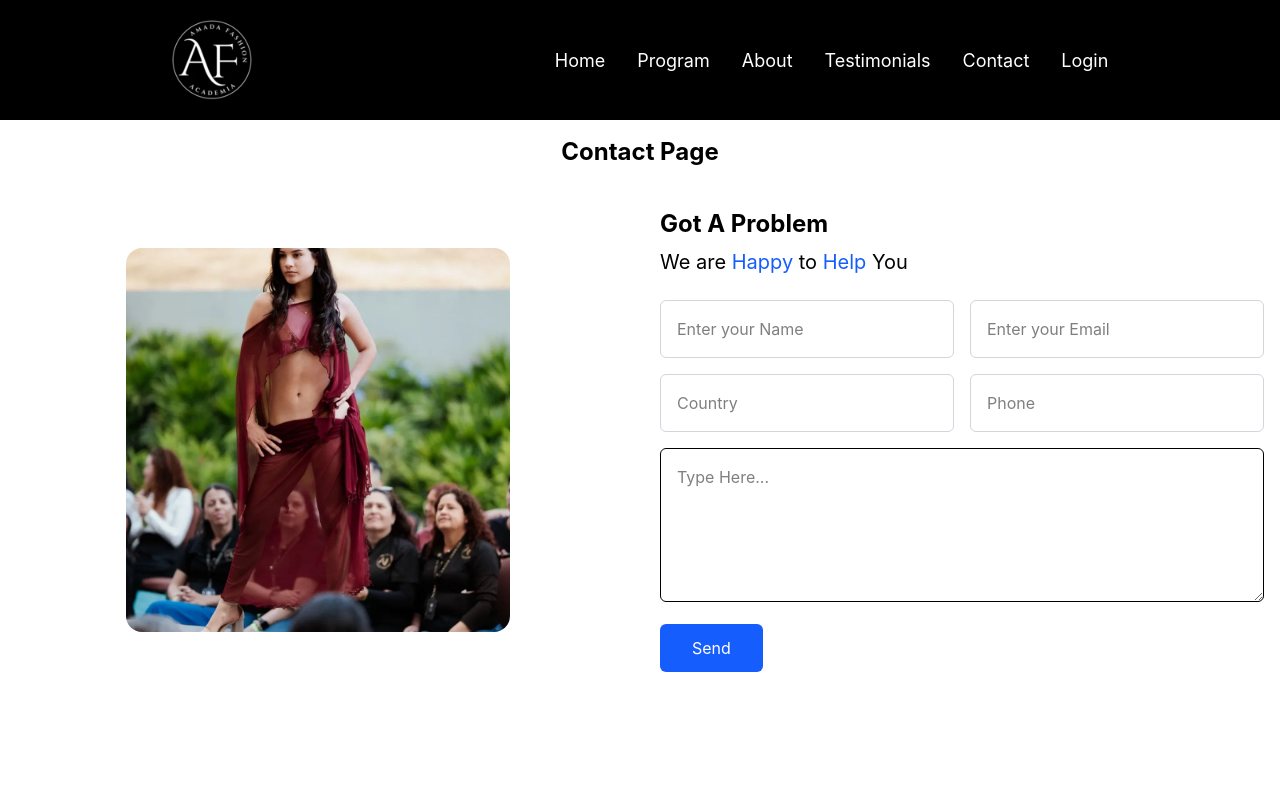
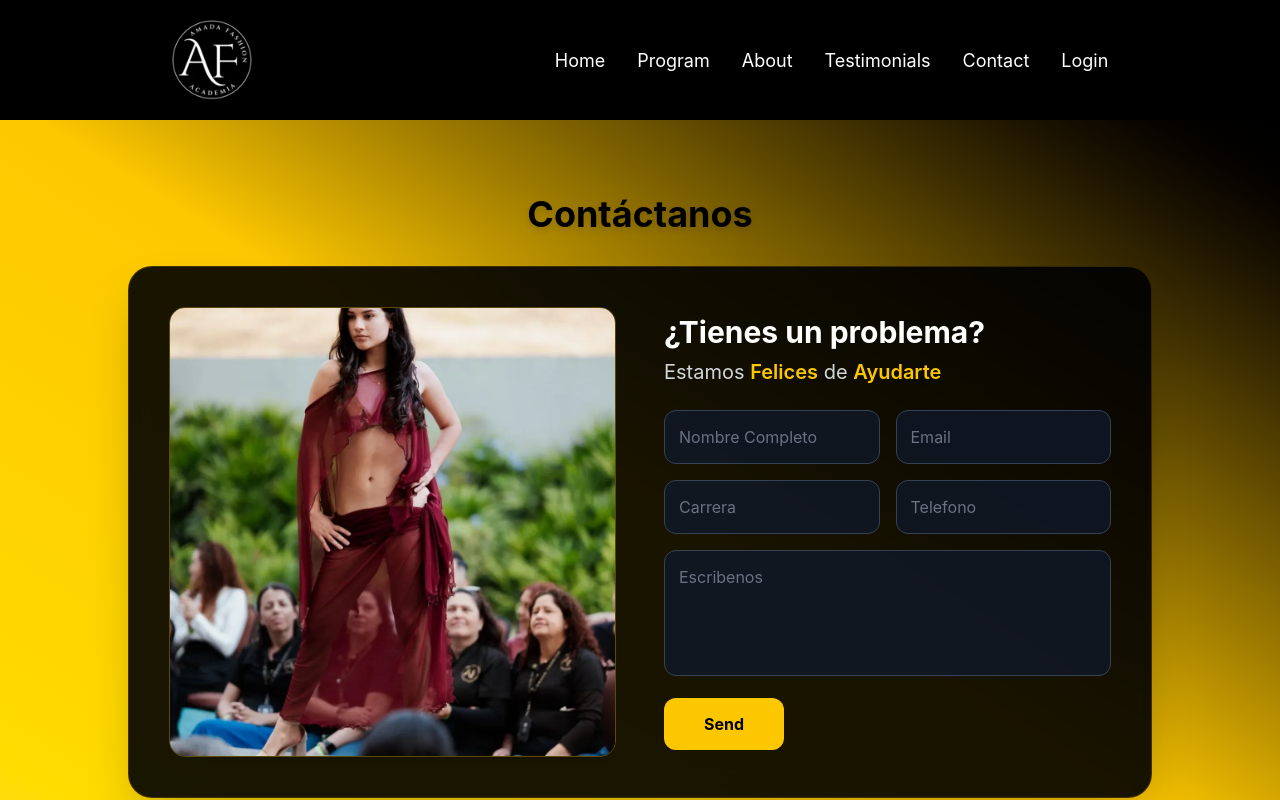
Before and after one commit to LilPiedras/Proyecto-3er-a-o, a React (Vite) app in the folder frontend/: page /contact in a window 1280 px wide. Shown: the top 800 px of the page. Built offline with nearby package versions, Linux system fonts and the light colour scheme.

Commit message:
Add files via upload

```diff
--- a/frontend/src/pages/Contact.jsx
+++ b/frontend/src/pages/Contact.jsx
@@ -3,68 +3,77 @@ import Gift1 from "../assets/foto1.jpg"
 const Contact = () => {
   return (
     <>
-      <div className="main-contact min-h-screen bg-white py-10 " id="Contact Us">
-        <h1 className="text-center text-2xl font-bold mb-10">Contact Page</h1>
+      <div
+        className="main-contact min-h-screen bg-gradient-to-tr from-yellow-300 via-yellow-400 to-black py-12 px-4 flex flex-col justify-center items-center"
+        id="Contact Us"
+      >
+        <h1 className="text-center text-4xl font-bold mb-8 text-black drop-shadow-md">
+          Contáctanos
+        </h1>
 
-        <div className="flex flex-col md:flex-row items-center justify-center gap-10 px-4">
-          {/* Imagen */}
+        <div className="w-full max-w-5xl bg-black/90 backdrop-blur-md rounded-3xl p-6 md:p-10 shadow-2xl border border-yellow-500/20">
+          <div className="flex flex-col md:flex-row items-center justify-center gap-8 md:gap-12">
+
             <div className="w-full md:w-1/2 flex justify-center">
-            <img src={Gift1} alt="" className="w-96 rounded-2xl" />
-          </div>
-
-          {/* Formulario */}
-          <div className="w-full md:w-1/2">
-            <h2 className="text-2xl font-bold mb-2">Got A Problem</h2>
-            <h3 className="text-xl mb-6">
-              We are <span className="text-blue-600">Happy</span> to <span className="text-blue-600">Help</span> You
-            </h3>
-
-            <div className="space-y-4">
-              {/* Name Input */}
-              <div className="flex gap-4">
-                <input
-                  type="text"
-                  placeholder="Enter your Name"
-                  className="w-full p-4 rounded-md border border-gray-300 focus:border-blue-500 focus:outline-none"
-                />
-
-                {/* Email Input */}
-                <input
-                  type="email"
-                  placeholder="Enter your Email"
-                  className="w-full p-4 rounded-md border border-gray-300 focus:border-blue-500 focus:outline-none"
+              <img
+                src={Gift1}
+                alt="Contacto"
+                className="w-full max-w-md h-[350px] md:h-[450px] object-cover rounded-2xl shadow-lg border border-yellow-400/30"
               />
             </div>
 
-              {/* Country y Phone Inputs */}
-              <div className="flex gap-4">
+            <div className="w-full md:w-1/2 flex flex-col justify-center">
+              <h2 className="text-3xl font-bold mb-2 text-white">¿Tienes un problema?</h2>
+              <h3 className="text-xl mb-6 text-gray-300">
+                Estamos <span className="text-yellow-400 font-semibold">Felices</span> de <span className="text-yellow-400 font-semibold">Ayudarte</span>
+              </h3>
+
+              <form onSubmit={(e) => e.preventDefault()} className="space-y-4">
+                {/* Name y Email */}
+                <div className="flex flex-col sm:flex-row gap-4">
                   <input
                     type="text"
-                  placeholder="Country"
-                  className="w-full p-4 rounded-md border border-gray-300 focus:border-blue-500 focus:outline-none"
+                    placeholder="Nombre Completo"
+                    className="w-full p-3.5 rounded-xl bg-gray-900/80 text-white border border-gray-700 placeholder-gray-500 focus:border-yellow-400 focus:outline-none transition"
                   />
+                  <input
+                    type="email"
+                    placeholder="Email"
+                    className="w-full p-3.5 rounded-xl bg-gray-900/80 text-white border border-gray-700 placeholder-gray-500 focus:border-yellow-400 focus:outline-none transition"
+                  />
+                </div>
 
+                {/* Country y Phone */}
+                <div className="flex flex-col sm:flex-row gap-4">
                   <input
                     type="text"
-                  placeholder="Phone"
-                  className="w-full p-4 rounded-md border border-gray-300 focus:border-blue-500 focus:outline-none"
+                    placeholder="Carrera"
+                    className="w-full p-3.5 rounded-xl bg-gray-900/80 text-white border border-gray-700 placeholder-gray-500 focus:border-yellow-400 focus:outline-none transition"
+                  />
+                  <input
+                    type="tel"
+                    placeholder="Telefono"
+                    className="w-full p-3.5 rounded-xl bg-gray-900/80 text-white border border-gray-700 placeholder-gray-500 focus:border-yellow-400 focus:outline-none transition"
                   />
                 </div>
 
                 {/* Textarea */}
                 <textarea
-                name=""
-                id=""
-                rows={5}
-                placeholder="Type Here..."
-                className="w-full p-4 rounded-md font-Jost focus:border-[1.34px] focus:border-blue-500 border-[1.33px] border-black"
+                  rows={4}
+                  placeholder="Escribenos"
+                  className="w-full p-3.5 rounded-xl bg-gray-900/80 text-white border border-gray-700 placeholder-gray-500 font-Jost focus:border-yellow-400 focus:outline-none transition resize-none"
                 ></textarea>
 
                 {/* Button */}
-              <button className="bg-blue-600 text-white px-8 py-3 rounded-md hover:bg-blue-700 transition">
+                <button
+                  type="submit"
+                  className="w-full sm:w-auto bg-yellow-400 text-black font-bold px-10 py-3.5 rounded-xl hover:bg-yellow-300 hover:shadow-lg hover:shadow-yellow-400/20 active:scale-95 transition-all duration-200"
+                >
                   Send
                 </button>
+              </form>
             </div>
+
           </div>
         </div>
       </div>
--- a/frontend/src/pages/Home.jsx
+++ b/frontend/src/pages/Home.jsx
@@ -17,13 +17,14 @@ const Home = () => {
         </Motion.h1>
 
         <Motion.p
-          className="text-white font-Jost text-center mb-5 max-w-3xl"
+          className="text-white font-Jost text-center mb-5 max-w-5xl"
           initial={{ opacity: 0, y: 100 }}
           whileInView={{ opacity: 1, y: 0 }}
-          transition={{ duration: 0.6, ease: easeInOut, delay: 0.1 }}
+          transition={{ duration: 0.6, ease: easeInOut, delay: 0.3 }}
         >
-          Lorem ipsum dolor sit amet consectetur adipisicing elit. Quasi eum assumenda ullam at pariatur quae blanditiis commodi ducimus voluptatibus quidem nemo,
-          cum ab ipsam minima voluptate qui excepturi vel odit?
+         Academia Amada Fashion es una institución especializada en la formación integral dentro del diseño de modas y el modelaje.
+         La organización tiene como objetivo fundamental capacitar a nuevas generaciones de talentos,
+         brindando las herramientas técnicas, creativas y conceptuales necesarias para desarrollar profesionales altamente competitivos en la industria textil y de la moda.
         </Motion.p>
 
         <Motion.button
--- a/frontend/src/pages/Register.css
+++ b/frontend/src/pages/Register.css
@@ -27,11 +27,6 @@
   }
 }
 
-@media (prefers-reduced-motion: no-preference) {
-  a:nth-of-type(2) .logo {
-    animation: logo-spin infinite 20s linear;
-  }
-}
 
 .card {
   padding: 2em;
--- a/frontend/src/pages/Register.jsx
+++ b/frontend/src/pages/Register.jsx
@@ -1,9 +1,10 @@
-import Fromc from "./components/From"
-import Fromt from "./components/Fromr";
-import Footers from "./components/Footer"
-import { BrowserRouter, Routes, Route } from "react-router-dom";
+import Fromc from "./components/froms/LoginForm"; // <-- Cambiado a LoginForm
+import Fromt from "./components/RegisterForm"; // <-- Cambiado a RegisterForm
+import Footers from "./components/layout/Footer"; // <-- Cambiado a su carpeta real
+import { Routes, Route } from "react-router-dom";
 
-function App2() {
+
+function register() {
   return (
     <BrowserRouter>
           <div className="min-h-screen flex flex-col">
@@ -18,7 +19,7 @@ function App2() {
               </div>
         <div className="hidden relative lg:flex lg:w-1/2 items-center justify-center bg-linear-to-tr from-gold-light via-gold-dark to-black-rich overflow-hidden">
           <div className="relative w-full h-full flex items-center justify-center">
-            <div className="w-60 h-60 bg-[url('/img/Logo.png')] bg-cover rounded-full animate-bounce duration-10 shadow-xl"  />
+            <div className="w-60 h-60 bg-[url('/img/Logo.png')] bg-cover rounded-full animate-spin duration-10 shadow-xl"  />
             <div>
             </div>
           </div>
@@ -33,4 +34,4 @@ function App2() {
   )
 }
 
-export default App2
+export default register
--- a/frontend/src/pages/Testimonials.jsx
+++ b/frontend/src/pages/Testimonials.jsx
@@ -26,13 +26,17 @@ const Testimonials = () => {
 
   return (
     <>
-      <div className="main-testimonial-div lg:min-h-screen w-full flex flex-col justify-center items-center p-3 overflow-hidden" id="Testimonials">
+      <div className="main-testimonial-div lg:min-h-screen w-full flex flex-col justify-center items-center p-3 overflow-hidden bg-linear-to-tr from-yellow-400 via-yellow-300 to-black overflow-hidden"
+       id="Testimonials">
         <div className="headings mb-5">
-          <Motion.h1 className="text-xl font-Jost mb-2 text-center"
+          <Motion.h1 className="text-3xl font-Jost mb-4 text-center text-white"
           initial={{opacity:0,y:100}}
             whileInView={{opacity:1,y:0}}
             transition={{duration:0.9,ease:easeInOut, stiffness:60}}>Testimonios</Motion.h1>
-          <h1>¿Que dicen nuestros estudiantes?</h1>
+          <Motion.h1 className="text-2xl mb-5 text-white"
+          initial={{opacity:0,y:100}}
+            whileInView={{opacity:1,y:0}}
+            transition={{duration:0.8,ease:easeInOut, stiffness:60}}>¿Que dicen nuestros estudiantes?</Motion.h1>
         </div>
 
         <div className="carousel-div w-full relative">
@@ -52,7 +56,7 @@ const Testimonials = () => {
             itemClass="carousel-item-padding-40-px"
           >
             {data.map((items) => (
-              <div key={items.id} className="p-5 md:mr-4 rounded-2xl shadow-md bg-blue-400 relative">
+              <div key={items.id} className="p-5 md:mr-4 rounded-xl shadow-md bg-black relative text-white">
                 <div className="sideby-side flex gap-6 mb-3">
                   <img src={items.img} alt="" className="w-20 rounded-full" />
                   <div className="headings">
@@ -61,9 +65,7 @@ const Testimonials = () => {
                   </div>
                 </div>
                 <div className="para">
-                  <p className="font-Jost">Lorem ipsum dolor sit amet, consectetur adipisicing elit.
-                    Amet dignissimos officiis qui cupiditate veritatis doloremque, aut modi at totam rerum accusantium.
-                    Sapiente a eos facere id commodi aliquid iusto iste.</p>
+                  <p className="font-Jost text-white">{items.des}</p>
                 </div>
               </div>
             ))}
```
Also changed, not shown: frontend/src/pages/About.jsx (+12 -11 lines), frontend/src/pages/Program.jsx (+75 -30 lines). Lines whose indentation alone changed are shown as unchanged.
